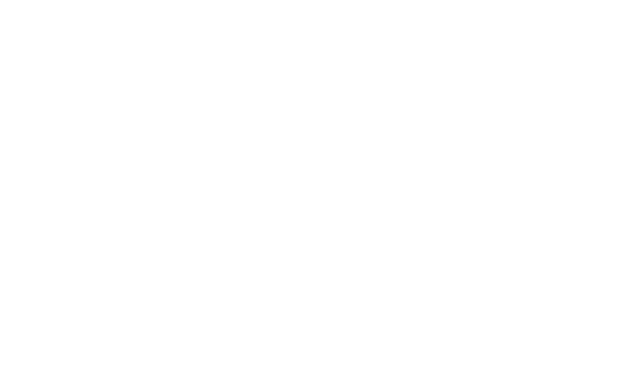
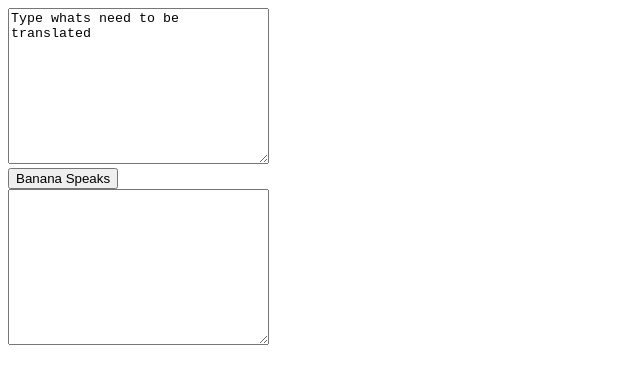
Before and after one commit to rimasrom/Banana-speak, a plain HTML site: page index.html in a window 1280 px wide. Shown: the whole page, without its empty margins (0-640 px from the left). Drawn offline with Linux system fonts and the light colour scheme.

Commit message:
created textarea and button

```diff
--- a/index.html
+++ b/index.html
@@ -7,6 +7,16 @@
     <title>Banana Speak</title>
 </head>
 <body>
+    <div class="container-main">
+        <div class="container-input">
+            <textarea id="input" cols="30" rows="10">Type whats need to be translated</textarea>
+        </div>
 
+        <button>Banana Speaks</button>
+
+        <div class="container-output">
+            <textarea id="output" cols="30" rows="10"></textarea>
+        </div>
+    </div>
 </body>
 </html>
```
Also changed, not shown: pictures/minion-g49f13d9d0_1280.jpg (added), style.css (added).
